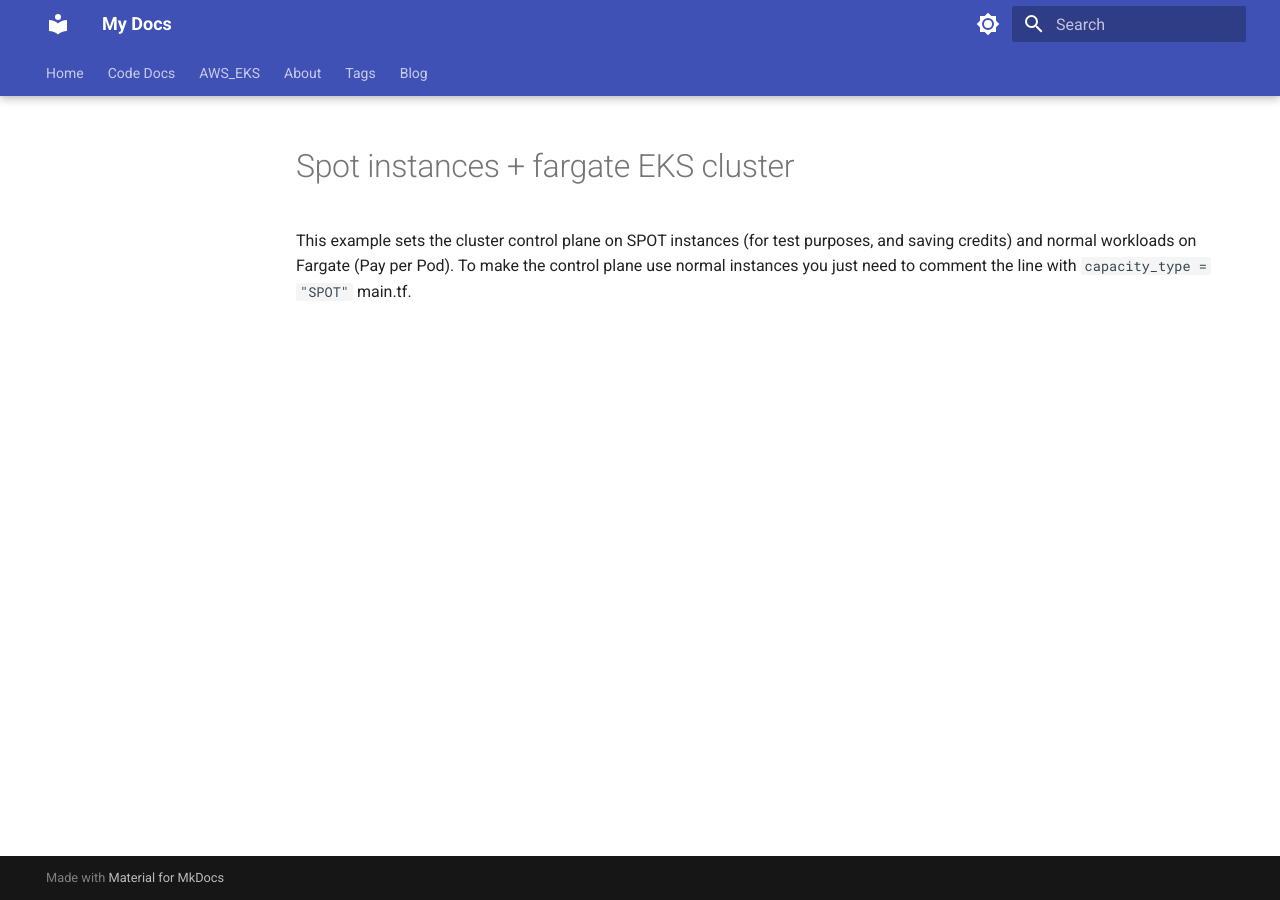
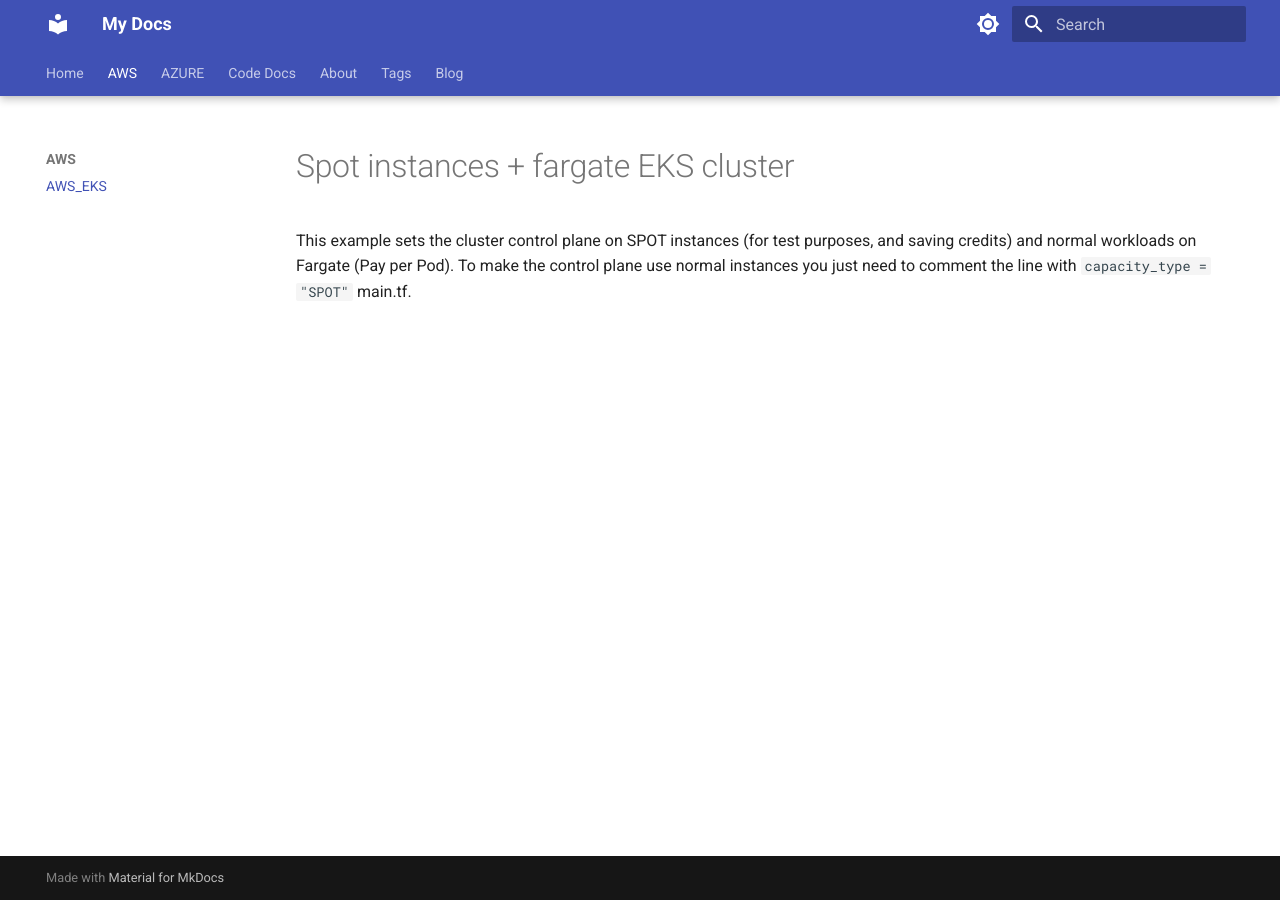
Before and after one commit to CloudMLDevOps/terraform-examples, an MkDocs documentation site: the page built from docs/aws/aws_eks/fargate/spot_and_fargate/README.md, in a window 1280 px wide. Built offline with MkDocs 1.6.1 and Material for MkDocs 9.7.7, drawn with Linux system fonts in a browser that asks for light colours; part of the change alters nothing that is shown.

Commit message:
add changes for hosting

```diff
--- a/mkdocs.yml
+++ b/mkdocs.yml
@@ -50,9 +50,11 @@ markdown_extensions:
 
 nav:
   - Home: index.md
+  - AWS:
+    - AWS_EKS: aws/aws_eks/fargate/spot_and_fargate/README.md
+  - AZURE: azurerm/
   - Code Docs:
     - Java: coding/my-first-java-file.md
-  - AWS_EKS: aws/aws_eks/README.md
   - About:
     - Current Projects: about/projects.md
     - About Me: about/about.md
```
